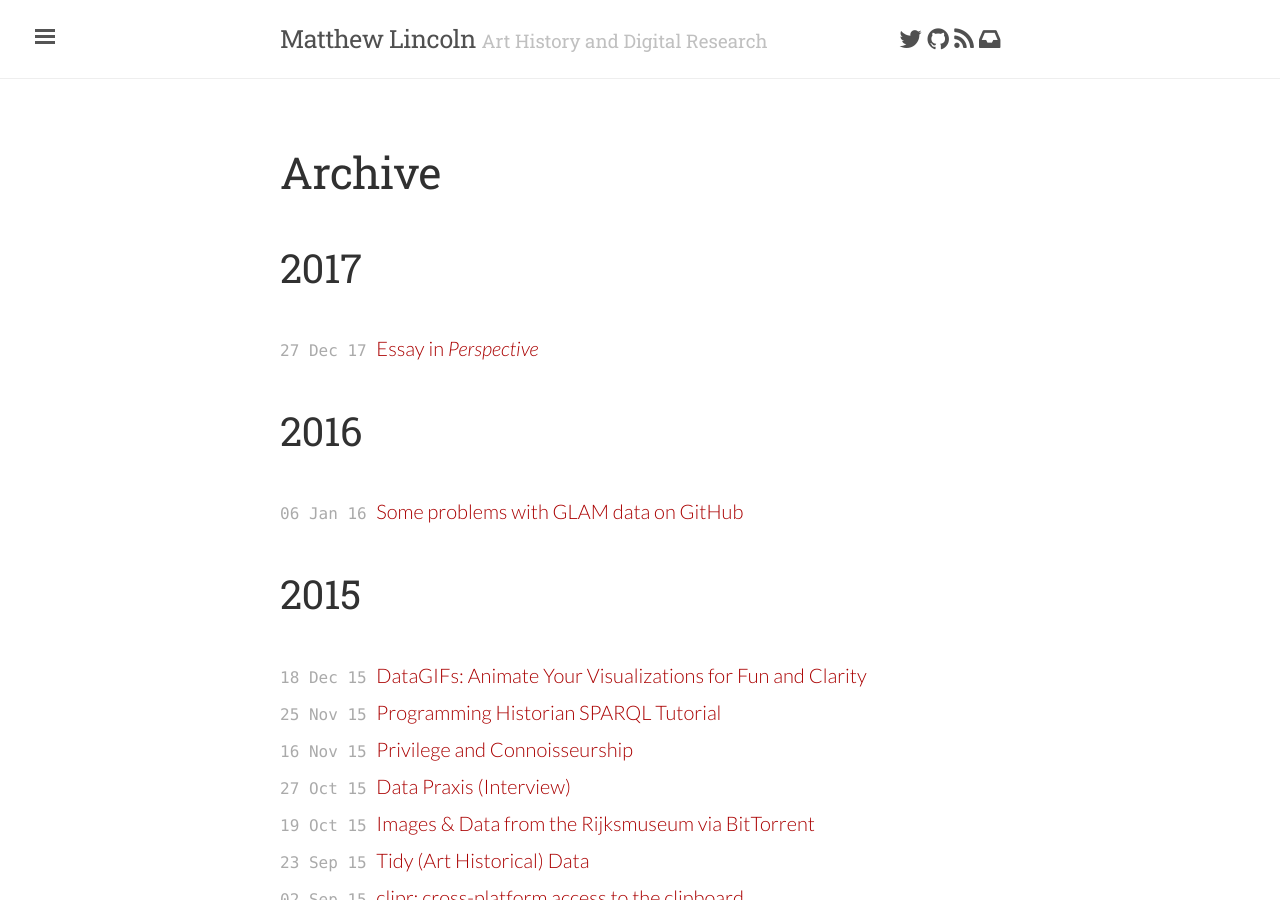
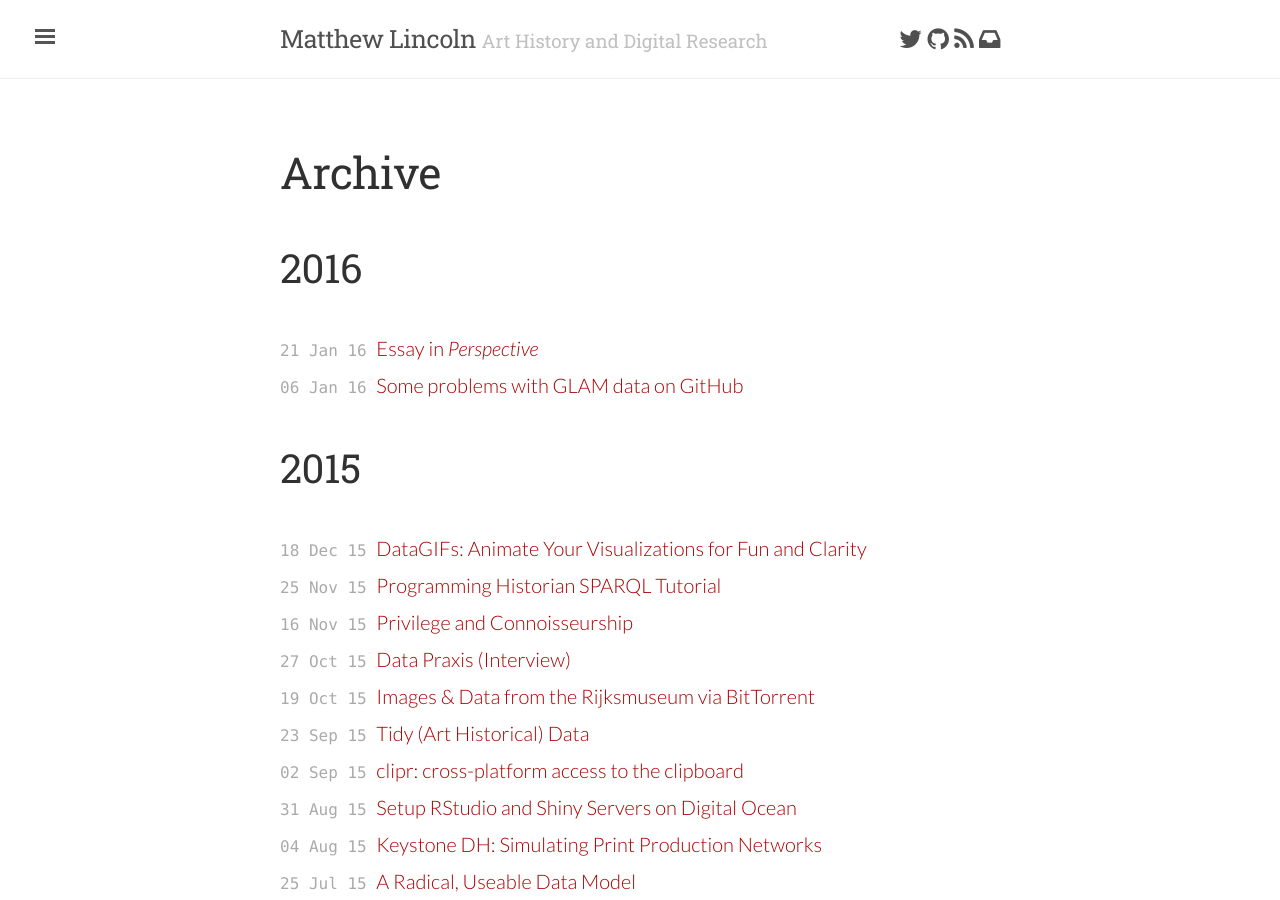
Before and after one commit to mdlincoln/mdlincoln.github.io, a Jekyll site: the page built from archive/index.md, in a window 1280 px wide and 900 px high. Built offline with Jekyll 4.4.1, drawn with Linux system fonts in a browser that asks for light colours; nearby versions of some CDN libraries.

Commit message:
fix the date

```diff
--- a/_posts/2016-01-21-essay-in-perspective.md
+++ b/_posts/2016-01-21-essay-in-perspective.md
@@ -1,7 +1,7 @@
 ---
 layout: post
 title: "Essay in <em>Perspective</em>"
-date: "2017-12-27 16:05"
+date: "2016-01-21 16:05"
 comments: true
 tags:
 - Art history
```
